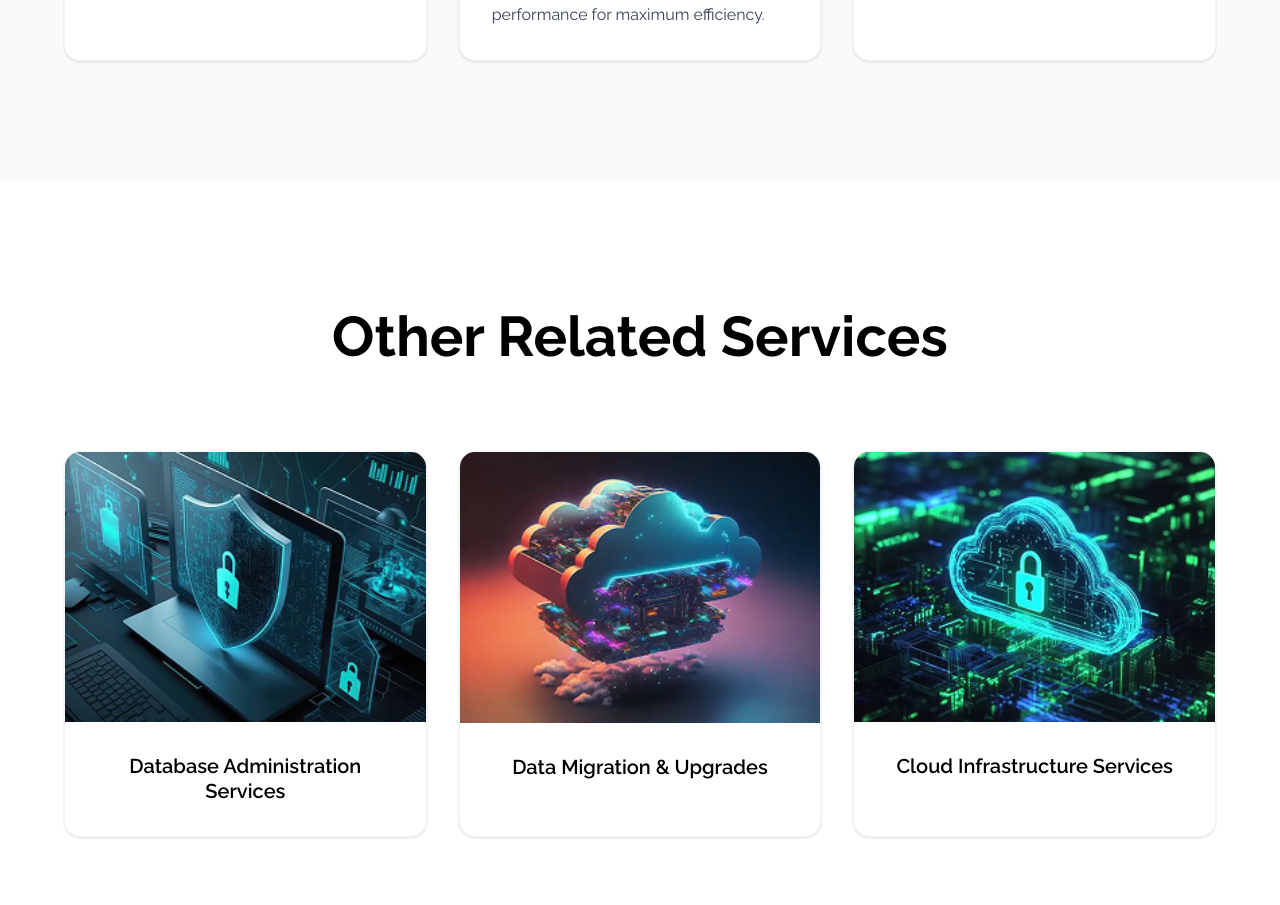
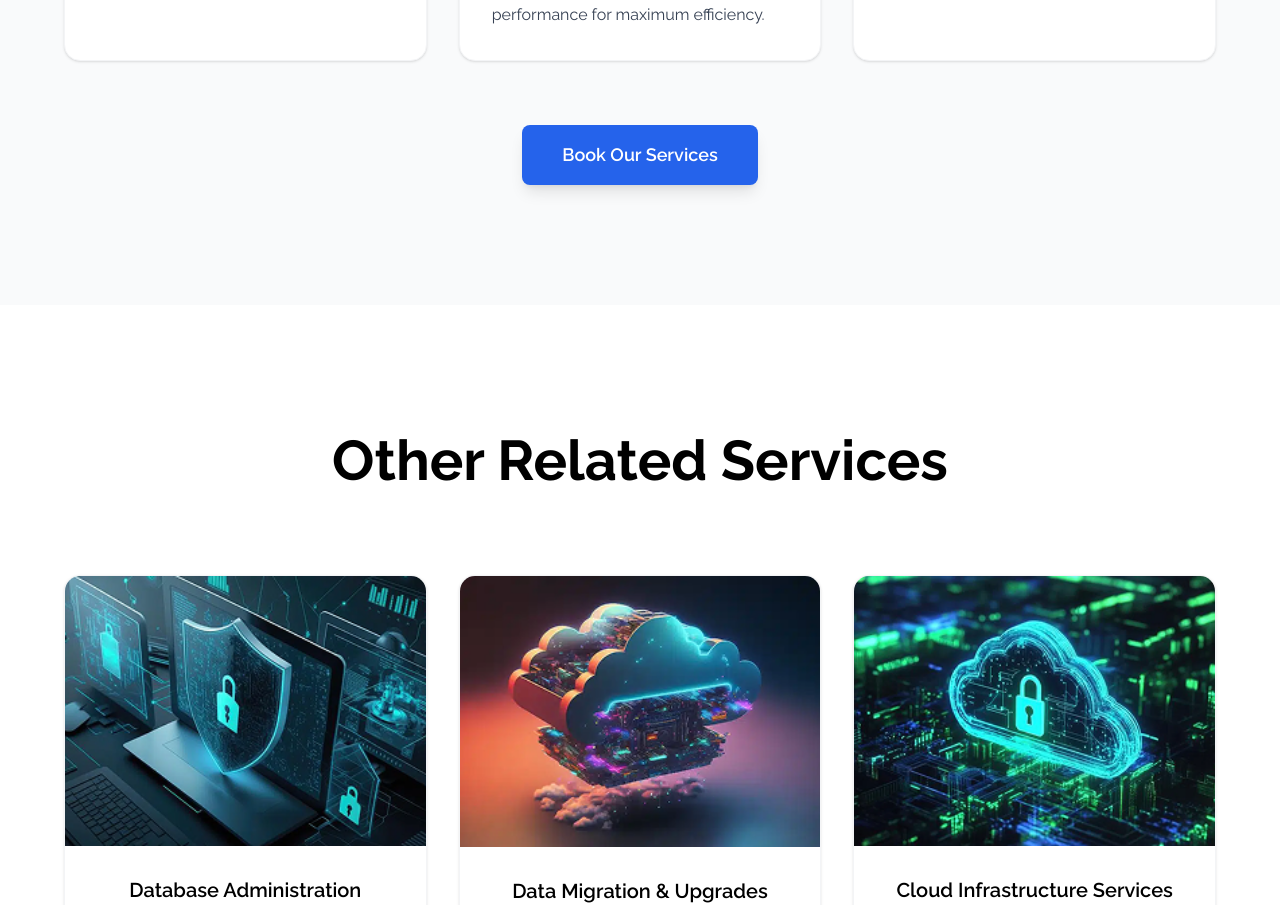
Before and after one commit to venvictor602/ASAPDB-FRONTEND, a Next.js app: page /expertise in a window 1280 px wide. Shown: the part 2522-3427 px from the top of the page. Built offline with nearby package versions, Linux system fonts and the light colour scheme; no server answers.

Commit message:
Add "Book Our Services" button to ExpertiseWhyAsapDba and WhyAsapDbaSection components; adjust HeroSection height for improved layout

```diff
--- a/components/expertise-why-asap-dba.tsx
+++ b/components/expertise-why-asap-dba.tsx
@@ -1,6 +1,7 @@
 "use client";
 
 import { motion } from "framer-motion";
+import Link from "next/link";
 
 const serviceCards = [
   {
@@ -116,6 +117,25 @@ export function ExpertiseWhyAsapDba() {
             </motion.div>
           ))}
         </div>
+
+        {/* Book Our Services Button */}
+        <motion.div
+          initial={{ opacity: 0, y: 20 }}
+          whileInView={{ opacity: 1, y: 0 }}
+          viewport={{ once: true }}
+          transition={{ duration: 0.6, delay: 0.6 }}
+          className="flex justify-center mt-10 sm:mt-12 md:mt-16"
+        >
+          <Link href="/contact">
+            <motion.button
+              whileHover={{ scale: 1.05 }}
+              whileTap={{ scale: 0.95 }}
+              className="px-8 py-4 sm:px-10 sm:py-4 rounded-[8px] font-semibold text-[16px] sm:text-[18px] leading-[24px] sm:leading-[28px] transition-all cursor-pointer bg-[#2563eb] text-white hover:bg-[#1d4ed8] shadow-lg hover:shadow-xl"
+            >
+              Book Our Services
+            </motion.button>
+          </Link>
+        </motion.div>
       </div>
     </section>
   );
--- a/components/hero-section.tsx
+++ b/components/hero-section.tsx
@@ -153,7 +153,7 @@ export function HeroSection() {
 
   return (
     <div
-      className="relative h-[80vh] overflow-hidden"
+      className="relative h-[90vh] sm:h-[85vh] md:h-[80vh] overflow-hidden"
       onMouseEnter={() => setIsHovered(true)}
       onMouseLeave={() => setIsHovered(false)}
     >
--- a/components/why-asap-dba-section.tsx
+++ b/components/why-asap-dba-section.tsx
@@ -82,6 +82,25 @@ export function WhyAsapDbaSection() {
             </motion.div>
           ))}
         </div>
+
+        {/* Book Our Services Button */}
+        <motion.div
+          initial={{ opacity: 0, y: 20 }}
+          whileInView={{ opacity: 1, y: 0 }}
+          viewport={{ once: true }}
+          transition={{ duration: 0.6, delay: 0.4 }}
+          className="flex justify-center mt-10 sm:mt-12 md:mt-16"
+        >
+          <Link href="/contact">
+            <motion.button
+              whileHover={{ scale: 1.05 }}
+              whileTap={{ scale: 0.95 }}
+              className="px-8 py-4 sm:px-10 sm:py-4 rounded-[8px] font-semibold text-[16px] sm:text-[18px] leading-[24px] sm:leading-[28px] transition-all cursor-pointer bg-[#2563eb] text-white hover:bg-[#1d4ed8] shadow-lg hover:shadow-xl"
+            >
+              Book Our Services
+            </motion.button>
+          </Link>
+        </motion.div>
       </div>
     </section>
   );
```
